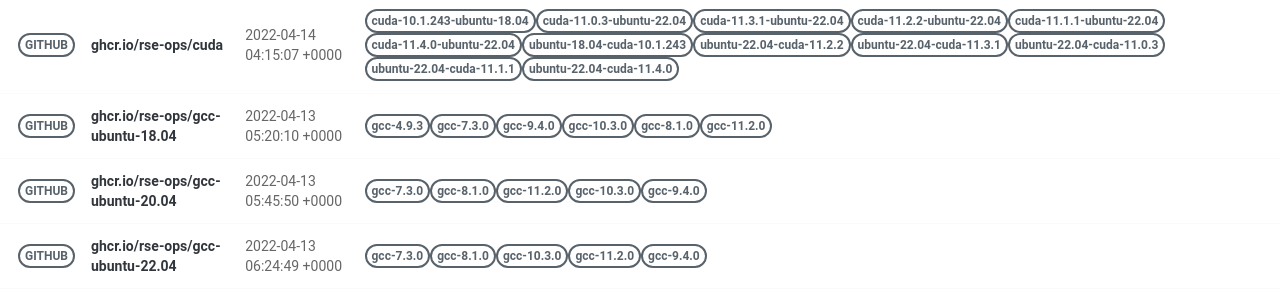
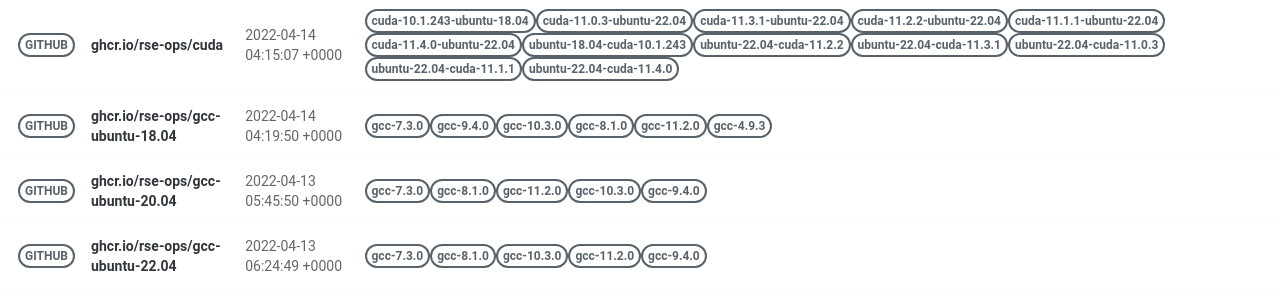
Before and after one commit to rse-ops/docker-images, a Jekyll site: the page built from pages/index.md, in a window 1280 px wide. Shown: the part 498-798 px from the top of the page. Built offline with Jekyll 4.4.1, drawn with Linux system fonts in a browser that asks for light colours; nearby versions of some CDN libraries.

Commit message:
Automated push to update library 2022-04-14

```diff
--- a/_library/ghcr.io-rse-ops-gcc-ubuntu-18.04.md
+++ b/_library/ghcr.io-rse-ops-gcc-ubuntu-18.04.md
@@ -1,14 +1,11 @@
 ---
 layout: container
 name: ghcr.io/rse-ops/gcc-ubuntu-18.04
-updated_at: 2022-04-13 05:20:10.824996
+updated_at: 2022-04-14 04:19:50.690010
 
 
 container_url: https://github.com/orgs/rse-ops/packages/container/package/gcc-ubuntu-18.04
 versions:
- - tag: gcc-4.9.3
-   dockerfile: https://github.com/rse-ops/docker-images/blob/main/ubuntu/gcc/Dockerfile
-   manifest: https://crane.ggcr.dev/manifest/ghcr.io/rse-ops/gcc-ubuntu-18.04:gcc-4.9.3
  - tag: gcc-7.3.0
    dockerfile: https://github.com/rse-ops/docker-images/blob/main/ubuntu/gcc/Dockerfile
    manifest: https://crane.ggcr.dev/manifest/ghcr.io/rse-ops/gcc-ubuntu-18.04:gcc-7.3.0
```
Also changed, not shown: other parts of _library/ghcr.io-rse-ops-gcc-ubuntu-18.04.md (+3 -0 lines).
